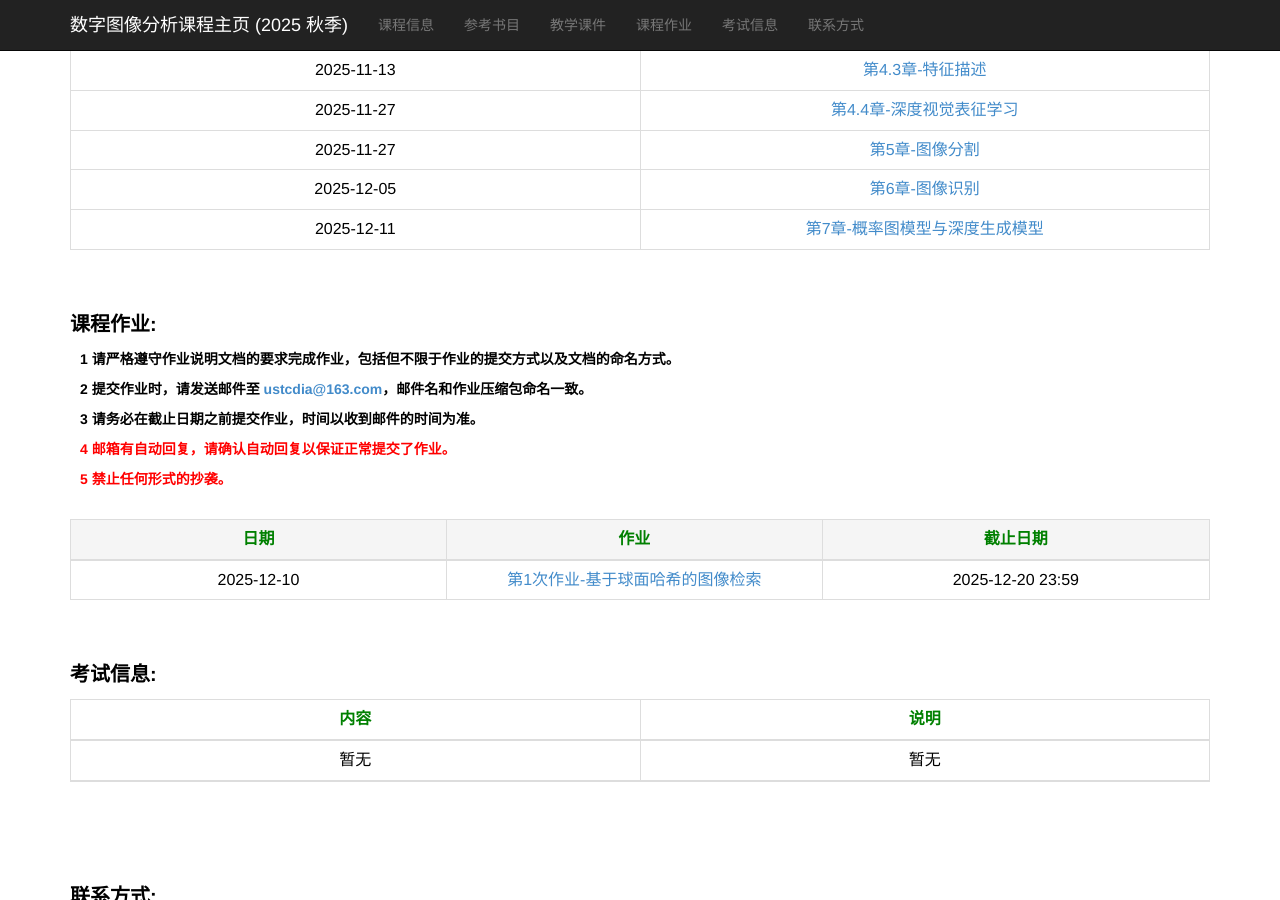
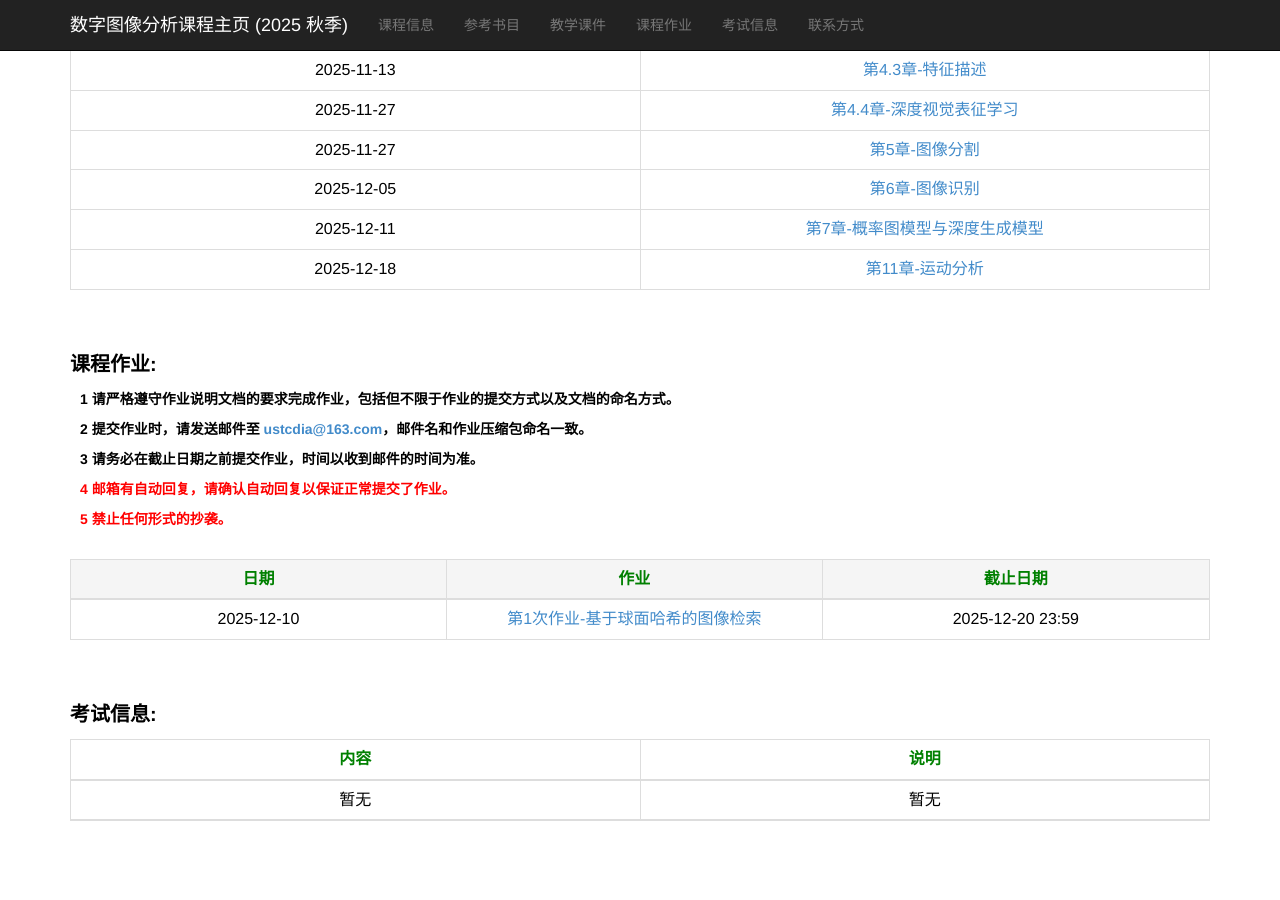
Before and after one commit to ustc-dia/ustc-dia.github.io, a Jekyll site: the page index.html, which Jekyll copies as it is, in a window 1280 px wide and 900 px high, scrolled down 1039 px. Built offline with Jekyll 4.4.1, drawn with Linux system fonts in a browser that asks for light colours.

Commit message:
[feat] update slides

```diff
--- a/index.html
+++ b/index.html
@@ -214,6 +214,10 @@
                 <tr>
                     <td>2025-12-11</td>
                     <td><a href="./slides_2025_autumn/DIA课件-第7章.pdf" target="_blank">第7章-概率图模型与深度生成模型</a></td>
+                </tr>
+                <tr>
+                    <td>2025-12-18</td>
+                    <td><a href="./slides_2025_autumn/DIA课件-第11章.pdf" target="_blank">第11章-运动分析</a></td>
                 </tr>
 
                 <!-- <tr>
```
Also changed, not shown: 1 other file.
